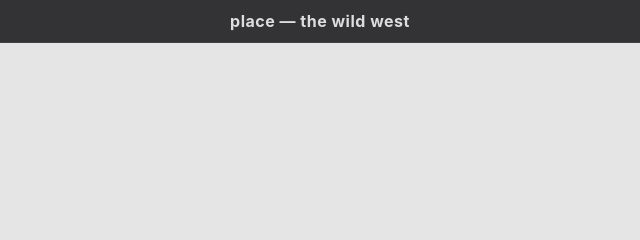
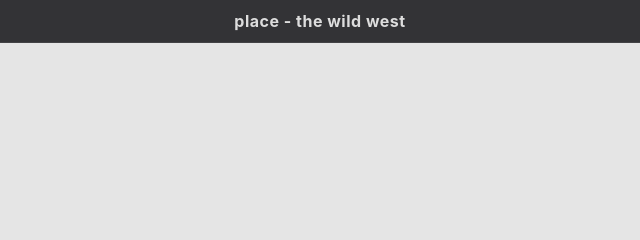
Before and after one commit to Drewroen/place-tui, a website: page site/index.html in a window 1280 px wide. Shown: the top 240 px of the page, 320-960 px from the left. Drawn offline with Linux system fonts and the light colour scheme.

Commit message:
Clean...

```diff
--- a/site/index.html
+++ b/site/index.html
@@ -3,7 +3,7 @@
 <head>
   <meta charset="utf-8">
   <meta name="viewport" content="width=device-width, initial-scale=1">
-  <title>place — the wild west</title>
+  <title>place - the wild west</title>
   <style>
     :root {
       color-scheme: dark;
@@ -92,7 +92,7 @@
   <canvas id="map" width="1024" height="1024"></canvas>
 
   <header>
-    <h1>place — the wild west</h1>
+    <h1>place - the wild west</h1>
   </header>
 
   <footer>
```
